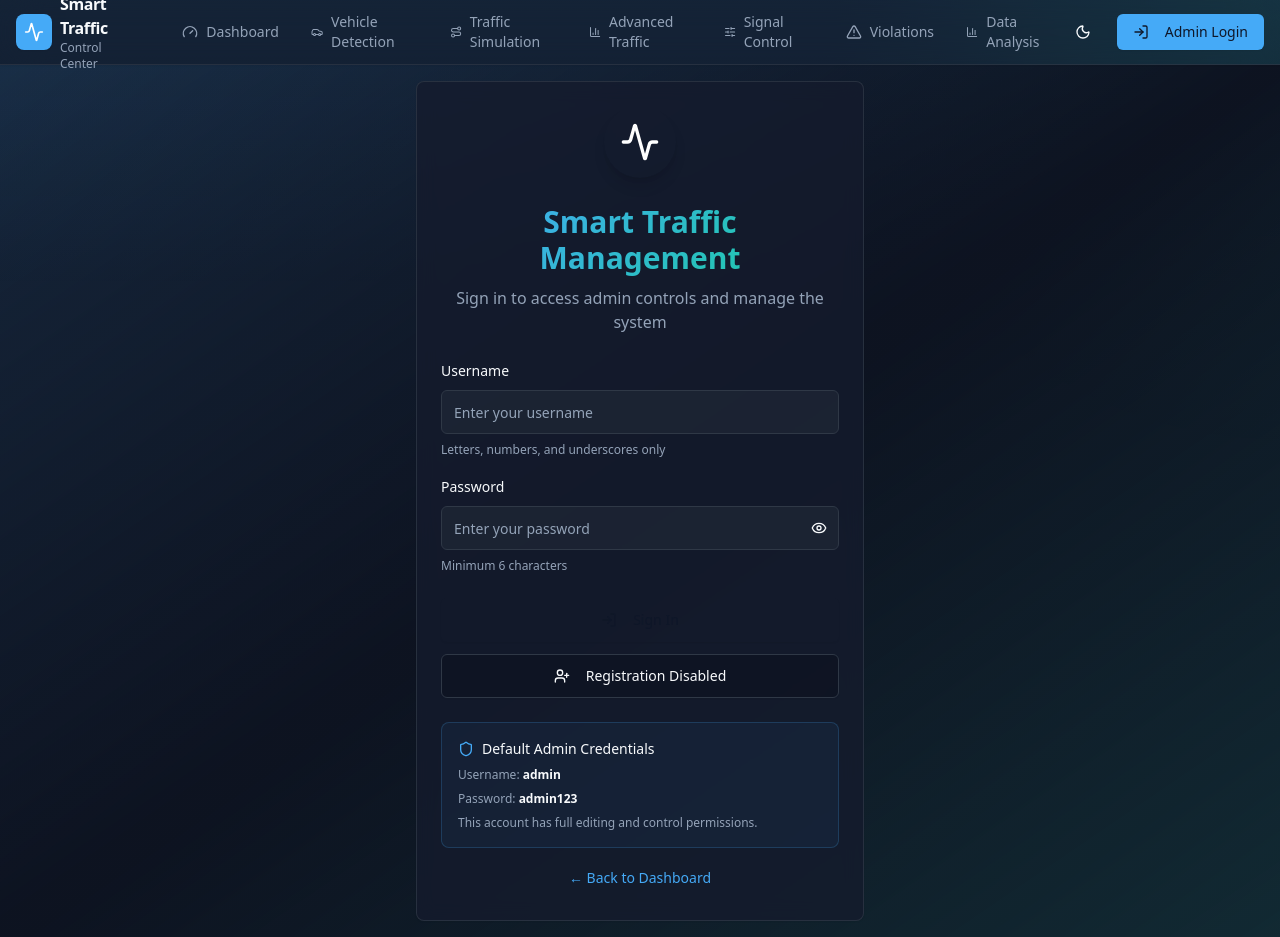
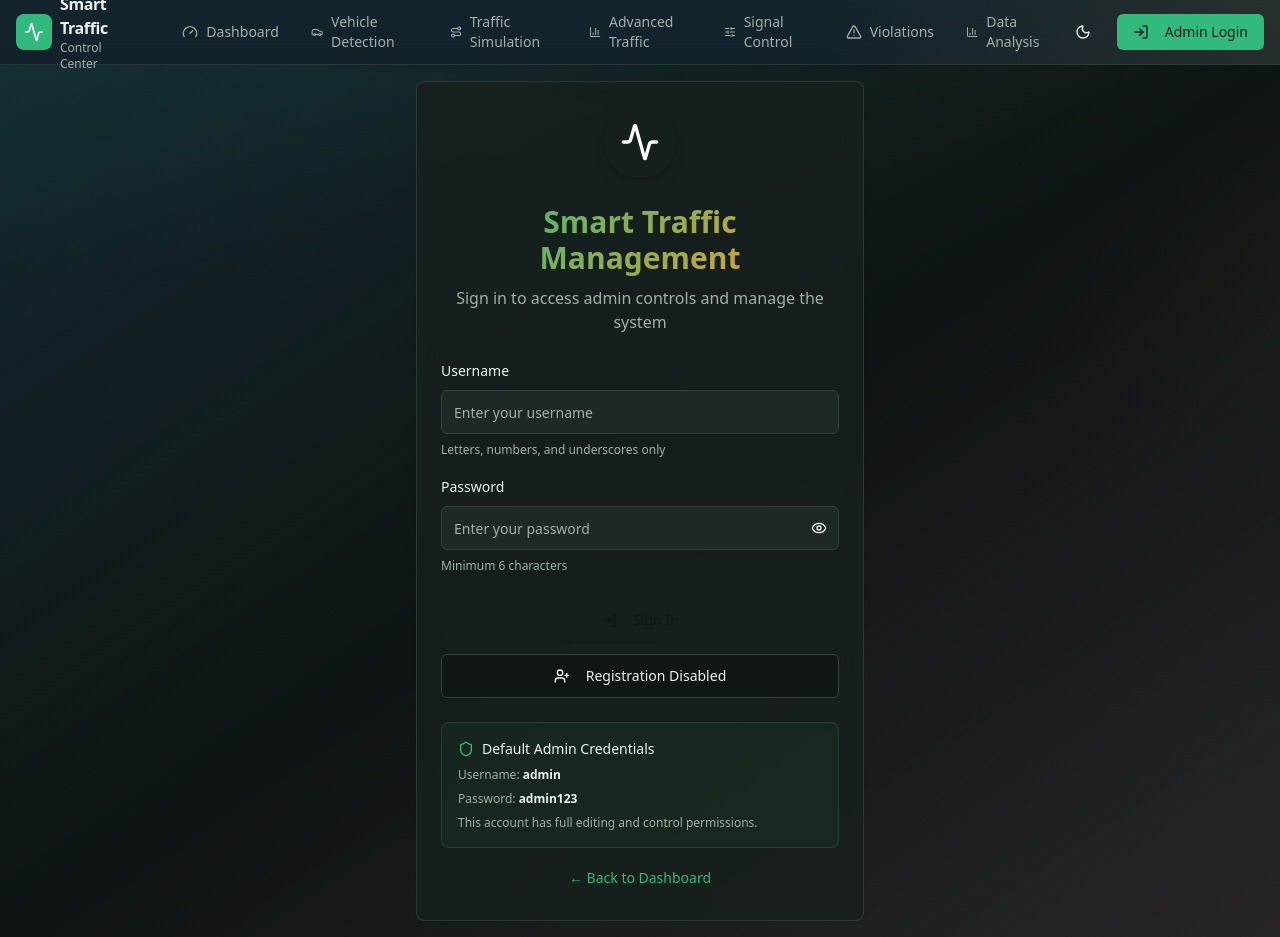
Before and after one commit to Shiv0-6/Smart-Traffic-management-System, a React (Vite) app: page /login in a window 1280 px wide. Built offline with nearby package versions, Linux system fonts and the light colour scheme.

Commit message:
Refactor color variables in CSS for improved design consistency

```diff
--- a/src/index.css
+++ b/src/index.css
@@ -10,84 +10,84 @@ All colors MUST be HSL.
 @layer base {
   :root {
     --radius: 0.5rem;
-    --background: 210 33% 98%;
-    --foreground: 222 47% 11%;
+    --background: 150 16% 97%;
+    --foreground: 160 18% 10%;
     --card: 0 0% 100%;
-    --card-foreground: 222 47% 11%;
+    --card-foreground: 160 18% 10%;
     --popover: 0 0% 100%;
-    --popover-foreground: 222 47% 11%;
-    --primary: 214 84% 39%;
-    --primary-foreground: 210 40% 98%;
-    --primary-glow: 200 95% 44%;
-    --secondary: 210 24% 93%;
-    --secondary-foreground: 222 47% 11%;
-    --muted: 210 24% 93%;
-    --muted-foreground: 215 16% 40%;
-    --accent: 188 82% 35%;
-    --accent-foreground: 210 40% 98%;
-    --accent-glow: 170 76% 40%;
+    --popover-foreground: 160 18% 10%;
+    --primary: 158 64% 30%;
+    --primary-foreground: 150 40% 98%;
+    --primary-glow: 150 62% 38%;
+    --secondary: 150 16% 91%;
+    --secondary-foreground: 160 18% 10%;
+    --muted: 150 14% 92%;
+    --muted-foreground: 155 8% 39%;
+    --accent: 33 86% 48%;
+    --accent-foreground: 36 100% 97%;
+    --accent-glow: 43 92% 56%;
     --destructive: 0 84.2% 60.2%;
-    --border: 214 24% 88%;
-    --input: 214 24% 88%;
-    --ring: 214 84% 39%;
+    --border: 150 13% 84%;
+    --input: 150 13% 84%;
+    --ring: 158 64% 30%;
     --success: 142 76% 36%;
     --success-glow: 142 76% 46%;
     --warning: 38 92% 50%;
     --warning-glow: 38 92% 60%;
-    --chart-1: 12 76% 61%;
-    --chart-2: 173 58% 39%;
-    --chart-3: 197 37% 24%;
-    --chart-4: 43 74% 66%;
-    --chart-5: 27 87% 67%;
+    --chart-1: 158 64% 30%;
+    --chart-2: 33 86% 48%;
+    --chart-3: 142 76% 36%;
+    --chart-4: 43 74% 52%;
+    --chart-5: 0 72% 52%;
     --sidebar-background: 300 0% 98%;
     --sidebar-foreground: 300 0% 4%;
-    --sidebar-primary: 330 0% 9%;
-    --sidebar-primary-foreground: 300 0% 98%;
-    --sidebar-accent: 300 0% 96%;
-    --sidebar-accent-foreground: 330 0% 9%;
-    --sidebar-border: 330 0% 90%;
-    --sidebar-ring: 0 0% 63%;
+    --sidebar-primary: 158 64% 30%;
+    --sidebar-primary-foreground: 150 40% 98%;
+    --sidebar-accent: 150 16% 91%;
+    --sidebar-accent-foreground: 160 18% 10%;
+    --sidebar-border: 150 13% 84%;
+    --sidebar-ring: 158 64% 30%;
     --destructive-foreground: 210 40% 98%;
   }
 
   .dark {
-    --background: 222 42% 9%;
-    --foreground: 210 40% 98%;
-    --card: 222 36% 13%;
-    --card-foreground: 210 40% 98%;
-    --popover: 222 47% 15%;
-    --popover-foreground: 210 40% 98%;
-    --primary: 206 92% 62%;
-    --primary-foreground: 222 47% 11%;
-    --primary-glow: 184 82% 54%;
-    --secondary: 217 22% 20%;
-    --secondary-foreground: 210 40% 98%;
-    --muted: 217 19% 27%;
-    --muted-foreground: 215 20% 65%;
-    --accent: 166 77% 45%;
-    --accent-foreground: 210 40% 98%;
-    --accent-glow: 189 94% 53%;
+    --background: 165 18% 7%;
+    --foreground: 150 22% 94%;
+    --card: 165 16% 11%;
+    --card-foreground: 150 22% 94%;
+    --popover: 165 16% 12%;
+    --popover-foreground: 150 22% 94%;
+    --primary: 154 58% 46%;
+    --primary-foreground: 160 24% 8%;
+    --primary-glow: 145 63% 55%;
+    --secondary: 162 14% 18%;
+    --secondary-foreground: 150 22% 94%;
+    --muted: 162 12% 18%;
+    --muted-foreground: 150 9% 66%;
+    --accent: 36 88% 55%;
+    --accent-foreground: 36 100% 9%;
+    --accent-glow: 43 92% 62%;
     --destructive: 0 62% 30%;
-    --border: 217 20% 23%;
-    --input: 217 20% 23%;
-    --ring: 206 92% 62%;
+    --border: 162 12% 23%;
+    --input: 162 12% 23%;
+    --ring: 154 58% 46%;
     --success: 142 76% 36%;
     --success-glow: 142 76% 46%;
     --warning: 38 92% 50%;
     --warning-glow: 38 92% 60%;
-    --chart-1: 217 91% 60%;
-    --chart-2: 189 94% 43%;
-    --chart-3: 142 76% 36%;
-    --chart-4: 38 92% 50%;
-    --chart-5: 0 62% 30%;
-    --sidebar-background: 222 47% 11%;
-    --sidebar-foreground: 210 40% 98%;
-    --sidebar-primary: 217 91% 60%;
-    --sidebar-primary-foreground: 222 47% 11%;
-    --sidebar-accent: 217 19% 27%;
-    --sidebar-accent-foreground: 210 40% 98%;
-    --sidebar-border: 217 19% 27%;
-    --sidebar-ring: 217 91% 60%;
+    --chart-1: 154 58% 46%;
+    --chart-2: 36 88% 55%;
+    --chart-3: 142 76% 42%;
+    --chart-4: 43 92% 58%;
+    --chart-5: 0 66% 48%;
+    --sidebar-background: 165 18% 7%;
+    --sidebar-foreground: 150 22% 94%;
+    --sidebar-primary: 154 58% 46%;
+    --sidebar-primary-foreground: 160 24% 8%;
+    --sidebar-accent: 162 14% 18%;
+    --sidebar-accent-foreground: 150 22% 94%;
+    --sidebar-border: 162 12% 23%;
+    --sidebar-ring: 154 58% 46%;
     --destructive-foreground: 210 40% 98%;
   }
 }
--- a/src/pages/SignalControl.tsx
+++ b/src/pages/SignalControl.tsx
@@ -231,9 +231,9 @@ const SignalControl: React.FC = () => {
               </div>
             </div>
 
-            <div className="mt-4 p-3 rounded-lg bg-blue-500/10 border border-blue-500/20">
+            <div className="mt-4 p-3 rounded-lg bg-primary/10 border border-primary/20">
               <div className="flex items-start gap-2">
-                <Activity className="h-4 w-4 text-blue-500 mt-0.5" />
+                <Activity className="h-4 w-4 text-primary mt-0.5" />
                 <div className="text-sm">
                   <strong>Formula:</strong> Cycle_Length = (1.5 × Loss_Time + 5) / (1 - Sum_of_Flow_Ratios)
                 </div>
--- a/src/pages/ViolationManagement.tsx
+++ b/src/pages/ViolationManagement.tsx
@@ -221,18 +221,18 @@ const ViolationManagement: React.FC = () => {
             </div>
 
             <div className="mt-4 grid gap-3 xl:grid-cols-2 grid-cols-1">
-              <div className="p-3 rounded-lg bg-blue-500/10 border border-blue-500/20">
+              <div className="p-3 rounded-lg bg-primary/10 border border-primary/20">
                 <div className="flex items-start gap-2">
-                  <MapPin className="h-4 w-4 text-blue-500 mt-0.5" />
+                  <MapPin className="h-4 w-4 text-primary mt-0.5" />
                   <div className="text-sm">
                     <strong>Red Light Detection:</strong> Geofence around stop line. Triggers when signal is RED and vehicle crosses boundary.
                   </div>
                 </div>
               </div>
 
-              <div className="p-3 rounded-lg bg-blue-500/10 border border-blue-500/20">
+              <div className="p-3 rounded-lg bg-primary/10 border border-primary/20">
                 <div className="flex items-start gap-2">
-                  <Navigation2 className="h-4 w-4 text-blue-500 mt-0.5" />
+                  <Navigation2 className="h-4 w-4 text-primary mt-0.5" />
                   <div className="text-sm">
                     <strong>Wrong Way Detection:</strong> Uses Turf.bearing to compare vehicle direction vs. lane direction (&gt;160° = violation).
                   </div>
```
